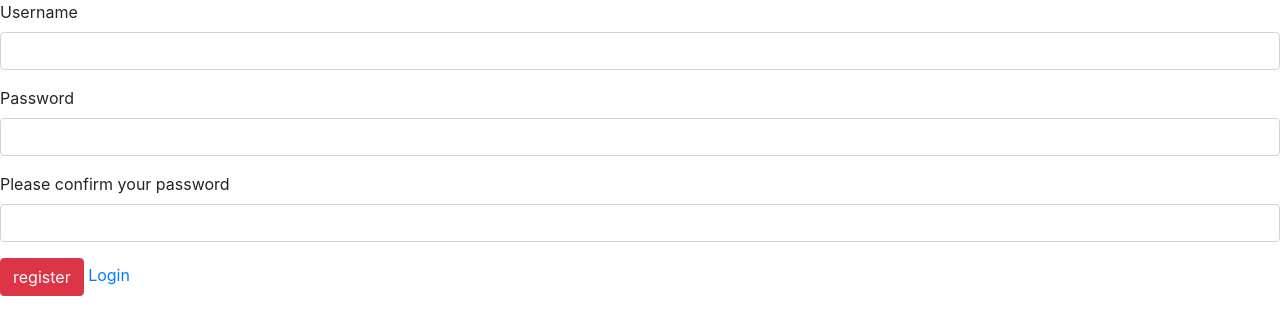
After one commit to TheSithPadawan/GreProject, a Flask app: template client/templates/register.html in a window 1280 px wide. The commit adds this page. Shown: the top 335 px of the page. Run offline with Flask 2, Linux system fonts and the light colour scheme; the template is opened without the code that fills it, so the values that code supplies are empty; some libraries are stand-ins or nearby versions.

Commit message:
login html and register html

```diff
--- /dev/null
+++ b/client/templates/register.html
@@ -0,0 +1,46 @@
+<!DOCTYPE html>
+<html>
+<head>
+  <title>Register</title>
+  <script src="https://ajax.googleapis.com/ajax/libs/angularjs/1.6.10/angular.min.js"></script>
+  <script src="https://code.jquery.com/jquery-3.3.1.slim.min.js" integrity="sha384-q8i/X+965DzO0rT7abK41JStQIAqVgRVzpbzo5smXKp4YfRvH+8abtTE1Pi6jizo" crossorigin="anonymous"></script>
+  <script src="https://cdnjs.cloudflare.com/ajax/libs/popper.js/1.14.3/umd/popper.min.js" integrity="sha384-ZMP7rVo3mIykV+2+9J3UJ46jBk0WLaUAdn689aCwoqbBJiSnjAK/l8WvCWPIPm49" crossorigin="anonymous"></script>
+  <script src="https://stackpath.bootstrapcdn.com/bootstrap/4.1.1/js/bootstrap.min.js" integrity="sha384-smHYKdLADwkXOn1EmN1qk/HfnUcbVRZyYmZ4qpPea6sjB/pTJ0euyQp0Mk8ck+5T" crossorigin="anonymous"></script>
+  <link rel="stylesheet" href="https://stackpath.bootstrapcdn.com/bootstrap/4.1.1/css/bootstrap.min.css" integrity="sha384-WskhaSGFgHYWDcbwN70/dfYBj47jz9qbsMId/iRN3ewGhXQFZCSftd1LZCfmhktB" crossorigin="anonymous">
+  <meta name="viewport" content="width=device-width, initial-scale=1, shrink-to-fit=no">
+</head>
+<body>
+	<div>
+		<form name="form" ng-submit="register()" role="form">
+		    <div class="form-group">
+		        <label for="username">Username</label>
+		        <i class="fa fa-key"></i>
+		        <input type="text" name="username" id="username" class="form-control" ng-model="username" required />
+		    </div>
+		    <div class="form-group">
+		        <label for="password">Password</label>
+		        <i class="fa fa-lock"></i>
+		        <input type="password" name="password" id="password" class="form-control" ng-model="password" required />
+		    </div>
+		    <div class="form-group">
+		        <label for="password">Please confirm your password</label>
+		        <i class="fa fa-lock"></i>
+		        <input type="password" name="confirmPassword" id="password" class="form-control" ng-model="confirmPassword" required />
+		    </div>
+		    <div class="form-actions">
+		        <button type="submit" ng-disabled="form.$invalid || dataLoading" class="btn btn-danger">register</button>
+		        <a href="login.html">Login</a>
+		    </div>
+		    <div class="form-group">
+
+		    </div>
+		</form>
+	</div>
+	<script>
+	var myApp = angular.module('app', []);
+	myApp.controller('MainCtrl', function ($scope, $http, $sce) {
+
+	});
+	</script>
+</body>
+</html>
--- a/config/dev.py
+++ b/config/dev.py
@@ -1,5 +1,5 @@
 # dev config
 DEBUG = True
 SECRET_KEY = 'Florence'
-SQLALCHEMY_DATABASE_URI = 'postgresql://localhost:5432/gre_db'
+SQLALCHEMY_DATABASE_URI = 'postgresql://postgres:Florence@localhost:5432/gre_db'
 SQLALCHEMY_TRACK_MODIFICATIONS = False
```
Also changed, not shown: client/templates/home.html (+19 -4 lines), client/templates/login.html (added, +38 -0 lines).
